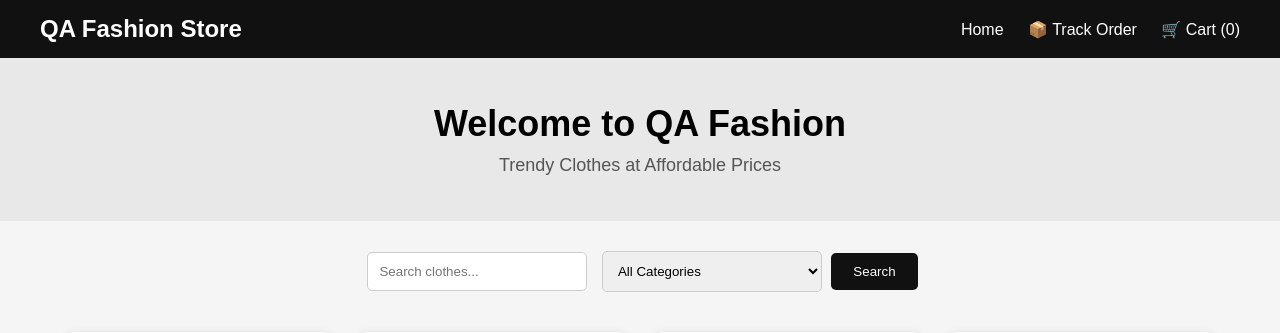
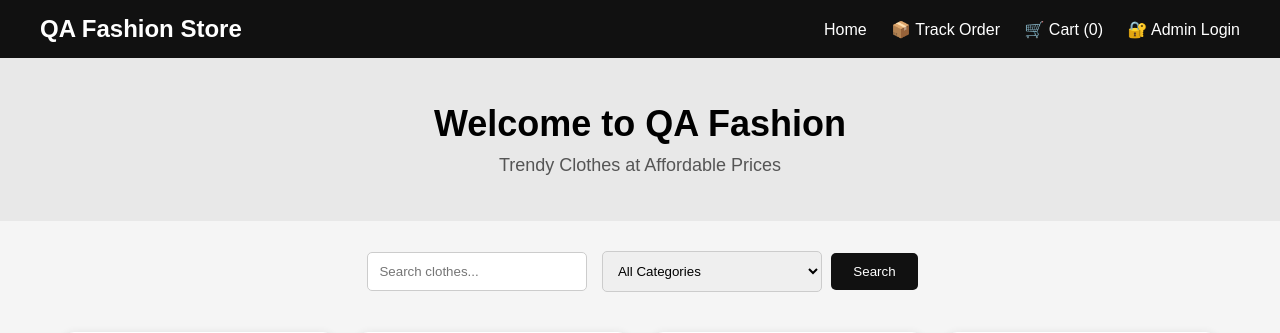
Before and after one commit to navedbarsoi-hue/clothing-order-website, a Flask app: page / in a window 1280 px wide. Shown: the top 333 px of the page. Run offline with Flask 3, Linux system fonts and the light colour scheme.

Commit message:
Add admin login link

```diff
--- a/templates/index.html
+++ b/templates/index.html
@@ -27,6 +27,10 @@
 
     <a href="/cart">
         🛒 Cart ({{ cart_count }})
+    </a>
+
+    <a href="/login">
+        🔐 Admin Login
     </a>
 </div>
 
```
